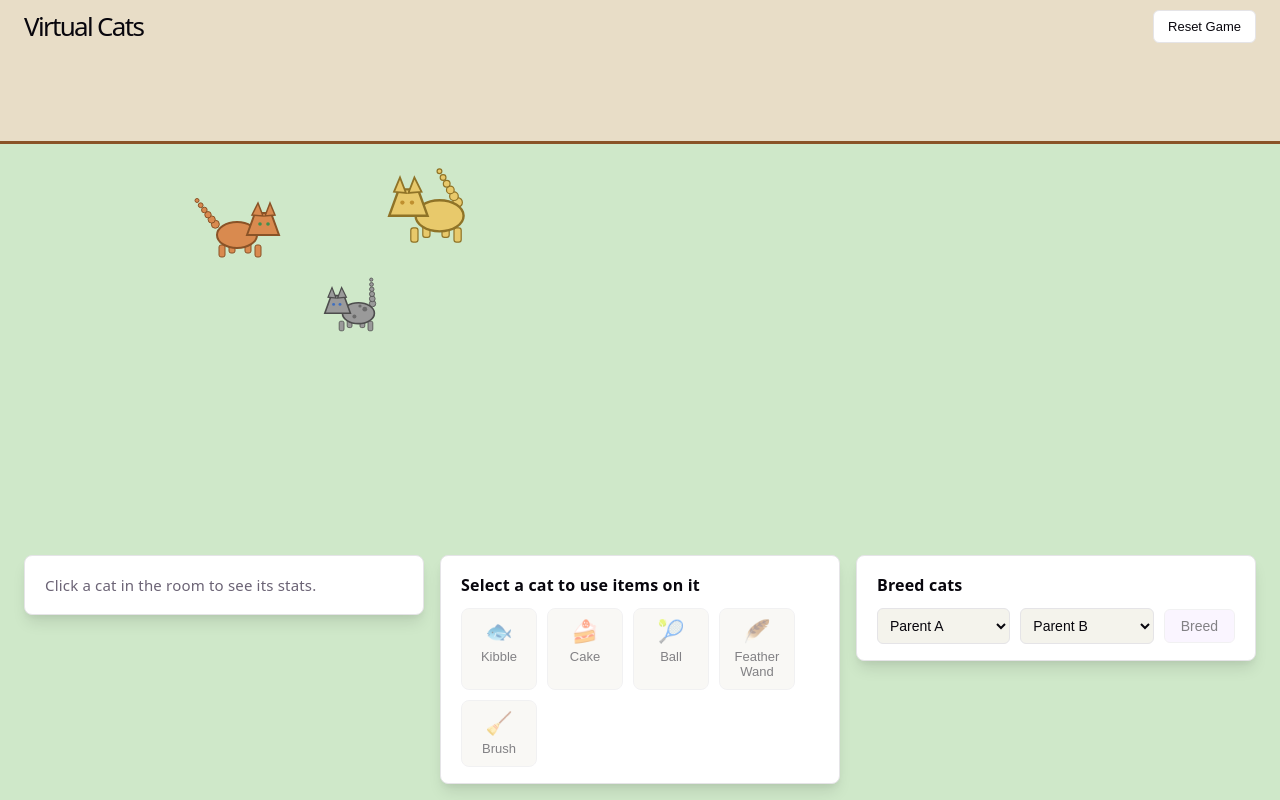
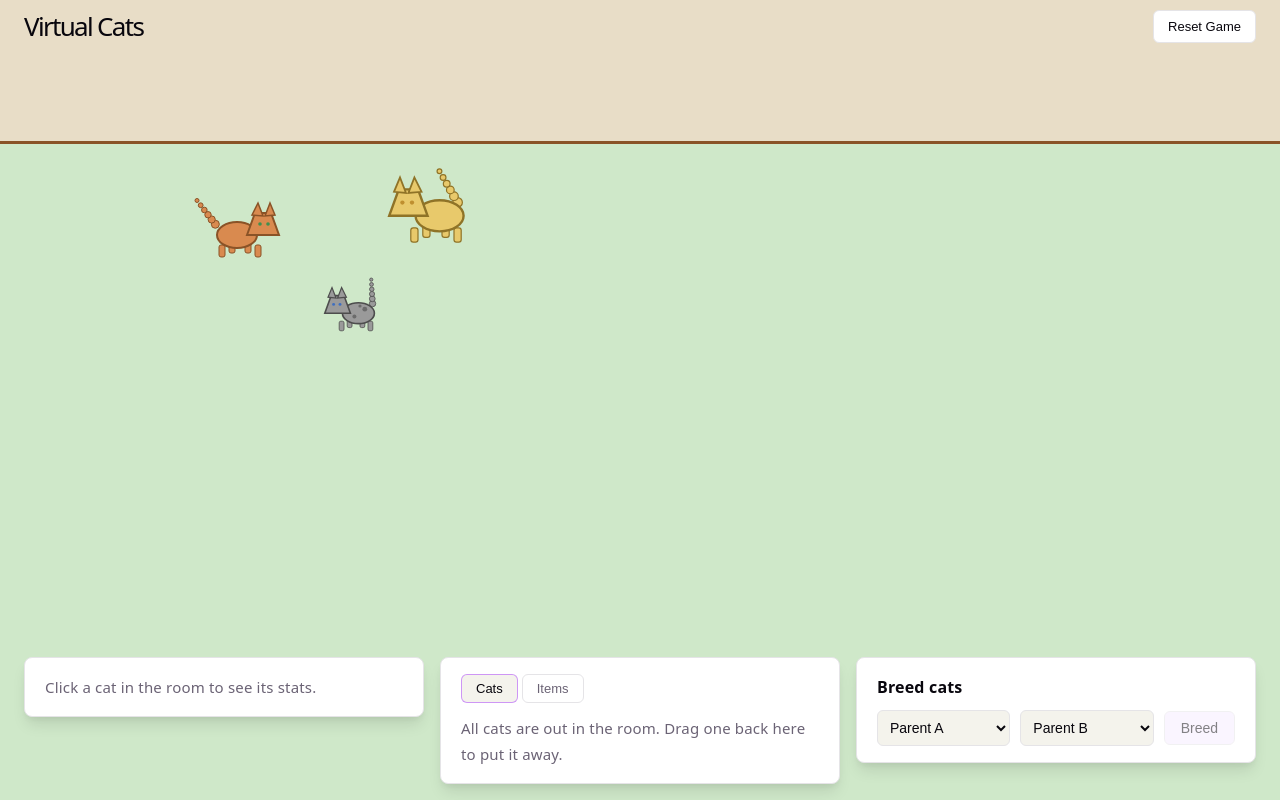
Before and after one commit to Zymos94/virtual-cats, a React (Vite) app: page / in a window 1280 px wide. Built offline with nearby package versions, Linux system fonts and the light colour scheme.

Commit message:
M11: suitcase with cats/items tabs, drag cats out to the room and back in

```diff
--- a/src/App.css
+++ b/src/App.css
@@ -117,7 +117,7 @@
 }
 
 .stats-panel,
-.inventory,
+.suitcase-panel,
 .breeding-panel {
   text-align: left;
   background: var(--bg);
@@ -183,10 +183,78 @@
   font-size: 15px;
 }
 
-.inventory h3 {
-  font-size: 16px;
-  margin: 0 0 10px;
+.suitcase-tabs {
+  display: flex;
+  gap: 4px;
+  margin-bottom: 12px;
+}
+
+.suitcase-tabs button {
+  padding: 6px 14px;
+  font-size: 13px;
+  border-radius: 6px;
+  border: 1px solid var(--border);
+  background: transparent;
+  color: var(--text);
+  cursor: pointer;
+}
+
+.suitcase-tabs button.active {
+  background: var(--code-bg);
   color: var(--text-h);
+  border-color: var(--accent-border);
+}
+
+.cat-avatar-grid {
+  display: flex;
+  gap: 10px;
+  flex-wrap: wrap;
+}
+
+.cat-avatar {
+  display: flex;
+  flex-direction: column;
+  align-items: center;
+  gap: 6px;
+  width: 68px;
+  padding: 8px 4px;
+  border-radius: 8px;
+  border: 1px solid var(--border);
+  background: var(--code-bg);
+  color: var(--text-h);
+  font-size: 12px;
+  cursor: grab;
+  touch-action: none;
+  user-select: none;
+}
+
+.cat-avatar:hover {
+  border-color: var(--accent-border);
+}
+
+.cat-avatar-dot {
+  width: 28px;
+  height: 28px;
+  border-radius: 50%;
+  border: 2px solid;
+}
+
+.cat-avatar-name {
+  white-space: nowrap;
+  overflow: hidden;
+  text-overflow: ellipsis;
+  max-width: 100%;
+}
+
+.cat-avatar-ghost {
+  position: fixed;
+  width: 32px;
+  height: 32px;
+  border-radius: 50%;
+  border: 2px solid;
+  pointer-events: none;
+  z-index: 50;
+  opacity: 0.85;
 }
 
 .item-grid {
--- a/src/App.tsx
+++ b/src/App.tsx
@@ -3,7 +3,7 @@ import { useSceneBounds } from './game/useSceneBounds'
 import { usePetStore } from './store/petStore'
 import { Scene } from './components/Scene'
 import { StatBar } from './components/StatBar'
-import { Inventory } from './components/Inventory'
+import { Suitcase } from './components/Suitcase'
 import { BreedingPanel } from './components/BreedingPanel'
 import { SaveLoadControls } from './components/SaveLoadControls'
 import './App.css'
@@ -16,9 +16,12 @@ function App() {
   const selectedPetId = usePetStore((state) => state.selectedPetId)
   const selectedPet = selectedPetId ? pets[selectedPetId] : null
 
+  const roomPets = Object.values(pets).filter((pet) => !pet.inSuitcase)
+  const suitcasedPets = Object.values(pets).filter((pet) => pet.inSuitcase)
+
   return (
     <div className="app">
-      <Scene pets={Object.values(pets)} selectedPetId={selectedPetId} />
+      <Scene pets={roomPets} selectedPetId={selectedPetId} />
 
       <div className="top-bar">
         <h1>Virtual Cats</h1>
@@ -45,8 +48,8 @@ function App() {
             <p className="hint">Click a cat in the room to see its stats.</p>
           )}
         </div>
-        <Inventory selectedPetId={selectedPetId} />
-        <BreedingPanel pets={Object.values(pets)} />
+        <Suitcase suitcasedPets={suitcasedPets} selectedPetId={selectedPetId} />
+        <BreedingPanel pets={roomPets} />
       </div>
     </div>
   )
--- /dev/null
+++ b/src/components/CatAvatar.tsx
@@ -0,0 +1,55 @@
+import { useState } from 'react'
+import type { Pet } from '../types/pet'
+import { usePetStore } from '../store/petStore'
+import { deriveAppearance } from '../game/appearance'
+
+interface CatAvatarProps {
+  pet: Pet
+}
+
+// A small draggable icon representing a cat that's currently "put away".
+// Not built on useDraggable — that hook assumes the draggable thing already
+// has a position in scene coordinates, but this avatar lives inside a fixed
+// UI panel and only gains a scene position once it's dropped into the room.
+export function CatAvatar({ pet }: CatAvatarProps) {
+  const [dragPos, setDragPos] = useState<{ x: number; y: number } | null>(null)
+  const { body, stroke } = deriveAppearance(pet.genetics)
+
+  function onPointerDown(e: React.PointerEvent) {
+    e.preventDefault()
+    setDragPos({ x: e.clientX, y: e.clientY })
+
+    function onMove(ev: PointerEvent) {
+      setDragPos({ x: ev.clientX, y: ev.clientY })
+    }
+
+    function onUp(ev: PointerEvent) {
+      window.removeEventListener('pointermove', onMove)
+      window.removeEventListener('pointerup', onUp)
+      setDragPos(null)
+
+      const droppedOnSuitcase = !!document.elementFromPoint(ev.clientX, ev.clientY)?.closest('.suitcase-panel')
+      if (!droppedOnSuitcase) {
+        usePetStore.getState().takePetFromSuitcase(pet.id, { x: ev.clientX - 40, y: ev.clientY - 30 })
+      }
+    }
+
+    window.addEventListener('pointermove', onMove)
+    window.addEventListener('pointerup', onUp)
+  }
+
+  return (
+    <>
+      <button className="cat-avatar" onPointerDown={onPointerDown} title={`Drag ${pet.name} into the room`}>
+        <span className="cat-avatar-dot" style={{ background: body, borderColor: stroke }} />
+        <span className="cat-avatar-name">{pet.name}</span>
+      </button>
+      {dragPos && (
+        <div
+          className="cat-avatar-ghost"
+          style={{ left: dragPos.x - 16, top: dragPos.y - 16, background: body, borderColor: stroke }}
+        />
+      )}
+    </>
+  )
+}
--- a/src/components/Inventory.tsx
+++ /dev/null
@@ -1,28 +0,0 @@
-import { ITEM_DEFINITIONS } from '../data/itemDefinitions'
-import { usePetStore } from '../store/petStore'
-
-interface InventoryProps {
-  selectedPetId: string | null
-}
-
-export function Inventory({ selectedPetId }: InventoryProps) {
-  return (
-    <div className="inventory">
-      <h3>{selectedPetId ? 'Use an item' : 'Select a cat to use items on it'}</h3>
-      <div className="item-grid">
-        {ITEM_DEFINITIONS.map((item) => (
-          <button
-            key={item.id}
-            className="item-button"
-            disabled={!selectedPetId}
-            onClick={() => selectedPetId && usePetStore.getState().useItem(selectedPetId, item.id)}
-            title={item.name}
-          >
-            <span className="item-icon">{item.icon}</span>
-            <span className="item-name">{item.name}</span>
-          </button>
-        ))}
-      </div>
-    </div>
-  )
-}
--- a/src/components/PetSprite.tsx
+++ b/src/components/PetSprite.tsx
@@ -65,7 +65,14 @@ export function PetSprite({ pet, selected }: PetSpriteProps) {
   const { onPointerDown } = useDraggable(() => pet.position, {
     onDragStart: () => usePetStore.getState().startDragPet(pet.id),
     onDragMove: (x, y) => usePetStore.getState().dragPetTo(pet.id, x, y),
-    onDragEnd: () => usePetStore.getState().endDragPet(pet.id),
+    onDragEnd: (clientX, clientY) => {
+      const droppedOnSuitcase = !!document.elementFromPoint(clientX, clientY)?.closest('.suitcase-panel')
+      if (droppedOnSuitcase) {
+        usePetStore.getState().putPetInSuitcase(pet.id)
+      } else {
+        usePetStore.getState().endDragPet(pet.id)
+      }
+    },
     onClick: () => usePetStore.getState().selectPet(pet.id),
   })
 
--- /dev/null
+++ b/src/components/Suitcase.tsx
@@ -0,0 +1,59 @@
+import { useState } from 'react'
+import type { Pet } from '../types/pet'
+import { ITEM_DEFINITIONS } from '../data/itemDefinitions'
+import { usePetStore } from '../store/petStore'
+import { CatAvatar } from './CatAvatar'
+
+interface SuitcaseProps {
+  suitcasedPets: Pet[]
+  selectedPetId: string | null
+}
+
+type Tab = 'cats' | 'items'
+
+export function Suitcase({ suitcasedPets, selectedPetId }: SuitcaseProps) {
+  const [tab, setTab] = useState<Tab>('cats')
+
+  return (
+    <div className="suitcase-panel">
+      <div className="suitcase-tabs">
+        <button className={tab === 'cats' ? 'active' : ''} onClick={() => setTab('cats')}>
+          Cats
+        </button>
+        <button className={tab === 'items' ? 'active' : ''} onClick={() => setTab('items')}>
+          Items
+        </button>
+      </div>
+
+      {tab === 'cats' ? (
+        suitcasedPets.length === 0 ? (
+          <p className="hint">All cats are out in the room. Drag one back here to put it away.</p>
+        ) : (
+          <div className="cat-avatar-grid">
+            {suitcasedPets.map((pet) => (
+              <CatAvatar key={pet.id} pet={pet} />
+            ))}
+          </div>
+        )
+      ) : (
+        <>
+          <p className="hint">{selectedPetId ? 'Use an item on the selected cat' : 'Select a cat first'}</p>
+          <div className="item-grid">
+            {ITEM_DEFINITIONS.map((item) => (
+              <button
+                key={item.id}
+                className="item-button"
+                disabled={!selectedPetId}
+                onClick={() => selectedPetId && usePetStore.getState().useItem(selectedPetId, item.id)}
+                title={item.name}
+              >
+                <span className="item-icon">{item.icon}</span>
+                <span className="item-name">{item.name}</span>
+              </button>
+            ))}
+          </div>
+        </>
+      )}
+    </div>
+  )
+}
--- a/src/store/petStore.ts
+++ b/src/store/petStore.ts
@@ -26,6 +26,8 @@ interface PetStore {
   startDragPet: (petId: string) => void
   dragPetTo: (petId: string, x: number, y: number) => void
   endDragPet: (petId: string) => void
+  putPetInSuitcase: (petId: string) => void
+  takePetFromSuitcase: (petId: string, position: { x: number; y: number }) => void
   useItem: (petId: string, itemId: string) => void
   breedPets: (parentAId: string, parentBId: string) => void
   renamePet: (petId: string, name: string) => void
@@ -65,6 +67,7 @@ function makeStarterPet(overrides: Pick<Pet, 'id' | 'name' | 'position' | 'genet
     facing: 'right',
     actionStartedAt: 0,
     parentIds: null,
+    inSuitcase: false,
     ...overrides,
   }
 }
@@ -114,7 +117,7 @@ function freshStarterPets(): Record<string, Pet> {
 // pets are reset to a clean idle state rather than resuming mid-animation
 // with a stale, session-relative timestamp.
 function sanitizeLoadedPet(pet: Pet): Pet {
-  return { ...pet, action: 'idle', destination: null, actionStartedAt: 0 }
+  return { ...pet, action: 'idle', destination: null, actionStartedAt: 0, inSuitcase: pet.inSuitcase ?? false }
 }
 
 function loadInitialPets(): Record<string, Pet> {
@@ -146,21 +149,26 @@ export const usePetStore = create<PetStore>((set) => ({
 
       while (accumulator >= DECAY_INTERVAL_MS) {
         const next: Record<string, Pet> = {}
-        for (const id in pets) next[id] = applyDecay(pets[id])
+        for (const id in pets) next[id] = pets[id].inSuitcase ? pets[id] : applyDecay(pets[id])
         pets = next
         accumulator -= DECAY_INTERVAL_MS
       }
 
       const moved: Record<string, Pet> = {}
       for (const id in pets) {
+        if (pets[id].inSuitcase) {
+          moved[id] = pets[id]
+          continue
+        }
         const decided = updatePetBehavior(pets[id], { now, sceneBounds: state.sceneBounds })
         moved[id] = movePet(decided, deltaMs)
       }
 
-      // Tail physics run every frame for every pet, regardless of whether
-      // that pet actually moved this tick — see tailPhysics.ts.
+      // Tail physics run every frame for every non-suitcased pet, regardless
+      // of whether that pet actually moved this tick — see tailPhysics.ts.
       const tailSegments: Record<string, Point[]> = {}
       for (const id in moved) {
+        if (moved[id].inSuitcase) continue
         const pet = moved[id]
         const previousPet = state.pets[id]
         const anchorLocal = getTailAnchorLocal(pet)
@@ -198,6 +206,28 @@ export const usePetStore = create<PetStore>((set) => ({
       if (!pet || pet.action !== 'held') return state
       return {
         pets: { ...state.pets, [petId]: { ...pet, action: 'idle', actionStartedAt: performance.now() } },
+      }
+    }),
+
+  putPetInSuitcase: (petId) =>
+    set((state) => {
+      const pet = state.pets[petId]
+      if (!pet) return state
+      return {
+        pets: { ...state.pets, [petId]: { ...pet, inSuitcase: true, action: 'idle', destination: null } },
+        selectedPetId: state.selectedPetId === petId ? null : state.selectedPetId,
+      }
+    }),
+
+  takePetFromSuitcase: (petId, position) =>
+    set((state) => {
+      const pet = state.pets[petId]
+      if (!pet) return state
+      return {
+        pets: {
+          ...state.pets,
+          [petId]: { ...pet, inSuitcase: false, position, action: 'idle', actionStartedAt: performance.now() },
+        },
       }
     }),
 
@@ -246,6 +276,7 @@ export const usePetStore = create<PetStore>((set) => ({
         actionStartedAt: performance.now(),
         genetics,
         parentIds: [parentA.id, parentB.id],
+        inSuitcase: false,
       }
 
       return {
--- a/src/types/pet.ts
+++ b/src/types/pet.ts
@@ -21,4 +21,8 @@ export interface Pet {
   actionStartedAt: number
   genetics: Genetics
   parentIds: [string, string] | null
+  // Cats "put away" in the suitcase don't render in the room and don't
+  // tick (no decay, no AI, no tail physics) — matches a real Petz carrier
+  // pausing a pet while it's stored.
+  inSuitcase: boolean
 }
```
Also changed, not shown: src/game/useDraggable.ts (+6 -3 lines).
